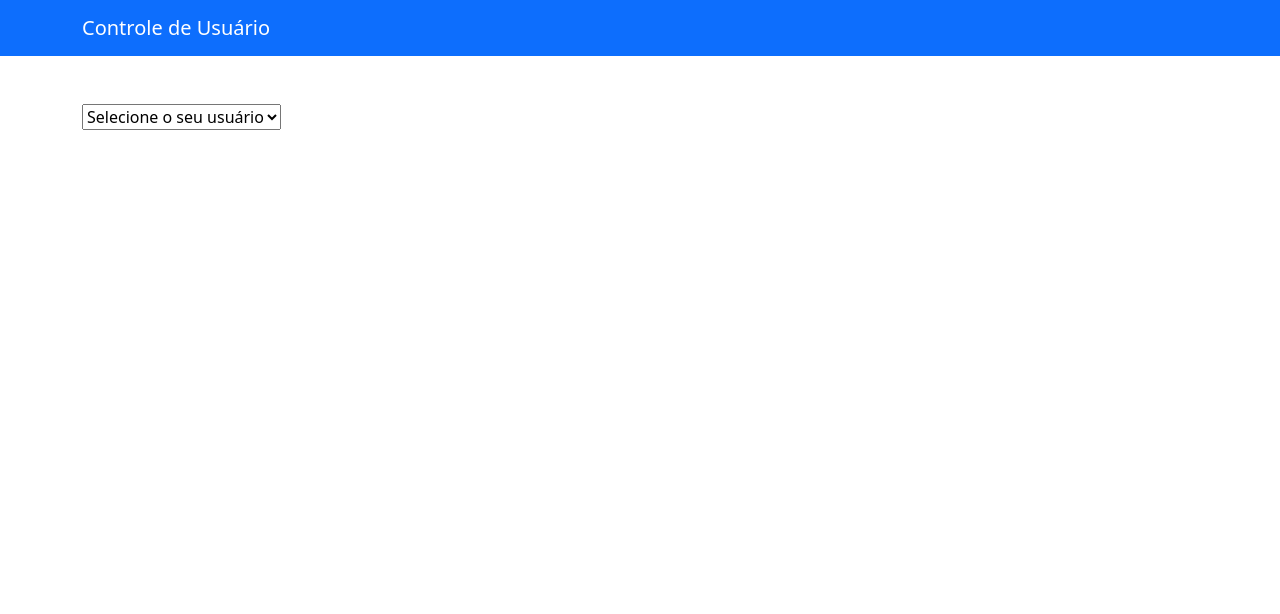
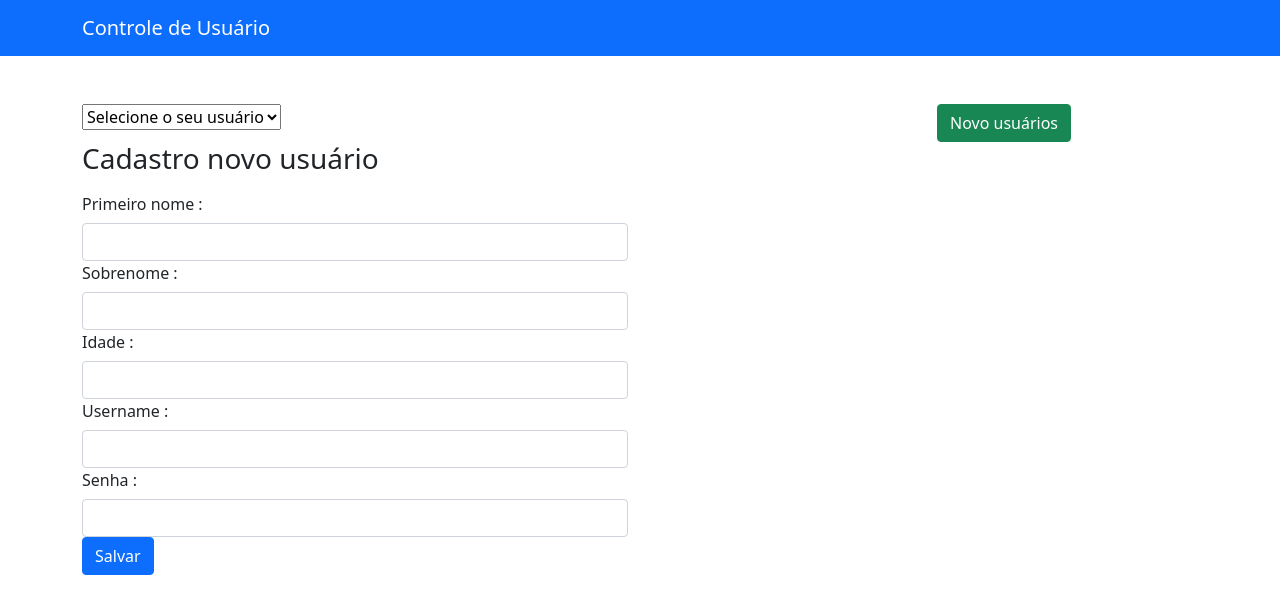
Before and after one commit to zalbamonteiro/controle-usuario, a Vue app: page / in a window 1280 px wide. Shown: the top 614 px of the page. Built offline with nearby package versions, Linux system fonts and the light colour scheme.

Commit message:
creação de usuário

```diff
--- a/src/App.vue
+++ b/src/App.vue
@@ -2,7 +2,12 @@
   <div id="app">
     <Header />
     <b-container class="mt-5">
-      <SelectUser :getUsuarioSelecionado="getUsuarioSelecionado"/>
+      <b-row>
+        <SelectUser :getUsuarioSelecionado="getUsuarioSelecionado"/>
+        <b-col md="3">
+           <b-button @click="onChangeFlag"  variant="success">Novo usuários</b-button>
+        </b-col>
+      </b-row>
       <Card
         v-if="usuarioSelecionado"
         :nome="usuarioSelecionado.firstName + ' ' + usuarioSelecionado.lastName"
@@ -10,8 +15,10 @@
         :username="usuarioSelecionado.username"
         :password="usuarioSelecionado.password"
       />
+      <b-row>
+        <Form />
+      </b-row>
     </b-container>
-
   </div>
 </template>
 
@@ -19,6 +26,7 @@
 import Header from "./components/Header.vue";
 import SelectUser from "./components/SelectUser.vue";
 import Card from "./components/Card.vue";
+import Form from "./components/Form.vue";
 
 export default {
   name: "App",
@@ -26,15 +34,20 @@ export default {
     Header,
     SelectUser,
     Card,
+    Form,
   },
   data: function(){
     return {
-      usuarioSelecionado : null
+      usuarioSelecionado : null,
+      flag : false,
     }
   },
   methods: {
     getUsuarioSelecionado : function( usuario ) {
       this.usuarioSelecionado = usuario;
+    },
+    onChangeFlag : function(){
+      this.flag = !this.flag;
     }
   }
 };
--- a/src/components/Card.vue
+++ b/src/components/Card.vue
@@ -1,11 +1,15 @@
 <template>
-  <b-card :title="nome">
+  <b-row>
+    <b-col md="4">
+      <b-card :title="nome" >
         <b-card-text>
           <p>Idade : {{ idade }}</p>
           <p>username : {{ username }}</p>
           <p>password : {{ password }}</p>
         </b-card-text>
       </b-card>
+    </b-col>
+  </b-row>
 </template>
 <script>
 export default {
--- /dev/null
+++ b/src/components/Form.vue
@@ -0,0 +1,78 @@
+<template>
+  <b-col md="6">
+    <h3 class="mb-3">Cadastro novo usuário</h3>
+    <b-form-group label="Primeiro nome :">
+      <b-form-input type="text" v-model="firstName" />
+    </b-form-group>
+    <b-form-group label="Sobrenome :">
+      <b-form-input type="text" v-model="lastName" />
+    </b-form-group>
+    <b-form-group label="Idade :">
+      <b-form-input type="text" v-model="age" />
+    </b-form-group>
+    <b-form-group label="Username :">
+      <b-form-input type="text" v-model="username" />
+    </b-form-group>
+    <b-form-group label="Senha :">
+      <b-form-input type="text" v-model="password" />
+    </b-form-group>
+    <b-form-group>
+      <b-button @click="createUser" variant="primary">Salvar</b-button>
+      <p>{{ message }}</p>
+    </b-form-group>
+  </b-col>
+</template>
+<script>
+export default {
+  name: "Form",
+  data: function () {
+    return {
+      firstName: "",
+      lastName: "",
+      age: "",
+      username: "",
+      password: "",
+      message: "",
+    };
+  },
+  methods: {
+    createUser: async function () {
+      const newUser = {
+        firstName: this.firstName,
+        lastName: this.lastName,
+        age: this.age,
+        username: this.username,
+        password: this.password,
+      };
+
+      const result = await fetch("http://localhost:3000", {
+        headers: {
+          Accept: "application/json",
+          "Content-Type": "application/json",
+        },
+        method: "POST",
+        body: JSON.stringify(newUser),
+      })
+      .then((res)=> res.json())
+      .then((res) => res)
+      .catch((error) => {
+          return {
+              error : true,
+              message : error
+          }
+      });
+
+      if(!result.error){
+          this.firstName ="";
+          this.lastName="";
+          this.age="";
+          this.username="";
+          this.password="";
+          this.message="Usuário cadastrado com sucesso";
+      }
+
+    },
+  },
+};
+</script>
+<style></style>
--- a/src/components/SelectUser.vue
+++ b/src/components/SelectUser.vue
@@ -1,5 +1,4 @@
 <template>
-  <b-row>
     <b-col>
       <b-form-group>
         <b-form-select v-model="selected">
@@ -16,9 +15,7 @@
           >
         </b-form-select>
       </b-form-group>
-      {{selected && selected.firstName}}
     </b-col>
-  </b-row>
 </template>
 <script>
 export default {
```
Lines whose indentation alone changed are shown as unchanged.
